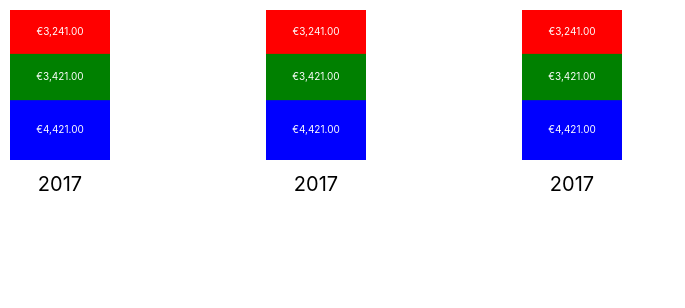
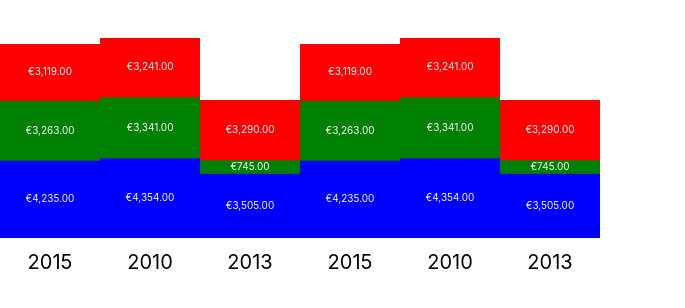
Before and after one commit to gihook/charts, an Angular app: page / in a window 1280 px wide. Shown: the top 308 px of the page, without its empty margins (0-685 px from the left). Built offline with nearby package versions, Linux system fonts and the light colour scheme.

Commit message:
First fully working version

```diff
--- a/src/app/app.component.ts
+++ b/src/app/app.component.ts
@@ -22,23 +22,23 @@ export class AppComponent {
 
 
 	let ratio1 = new Ratio();
-	ratio1.blueValue = 4421;
-	ratio1.greenValue = 3421;
-	ratio1.redValue = 3241;
-	ratio1.year = 2017;
+	ratio1.blueValue = 4235;
+	ratio1.greenValue = 3263;
+	ratio1.redValue = 3119;
+	ratio1.year = 2015;
 
 	let ratio2 = new Ratio();
-	ratio2.blueValue = 4421;
-	ratio2.greenValue = 3421;
+	ratio2.blueValue = 4354;
+	ratio2.greenValue = 3341;
 	ratio2.redValue = 3241;
-	ratio2.year = 2017;
+	ratio2.year = 2010;
 
 	let ratio3 = new Ratio();
-	ratio3.blueValue = 4421;
-	ratio3.greenValue = 3421;
-	ratio3.redValue = 3241;
-	ratio3.year = 2017;
+	ratio3.blueValue = 3505;
+	ratio3.greenValue = 745;
+	ratio3.redValue = 3290;
+	ratio3.year = 2013;
 
-	this.ratioList = [ratio1, ratio2, ratio3];
+	this.ratioList = [ratio1, ratio2, ratio3, ratio1, ratio2, ratio3];
   }
 }
--- a/src/app/components/chart-list/chart-list.component.css
+++ b/src/app/components/chart-list/chart-list.component.css
@@ -1,5 +1,6 @@
 ::ng-deep .chart-container {
 	float: left;
-	padding: 10px;
-	width: 20%;
+	width: 100px;
+	height: 300px;
+	position: relative;
 }
--- a/src/app/components/chart-list/chart-list.component.html
+++ b/src/app/components/chart-list/chart-list.component.html
@@ -1,10 +1,5 @@
 <div>
-		<div class="chart-container" *ngFor="let ratio of ratios">
-			<app-single-chart [ratio]="ratio"></app-single-chart>
-		</div>
+	<div class="chart-container" *ngFor="let ratio of ratios">
+		<app-single-chart [height]="calculateHeight(ratio)" [ratio]="ratio"></app-single-chart>
+	</div>
 </div>
-<!-- <div style="width: 100%">
-	<div style="float: left; width:33%"><app-single-chart [ratio]="ratios[0]"></app-single-chart></div>
-	<div style="float: left; width:33%"><app-single-chart [ratio]="ratios[1]"></app-single-chart></div>
-	<div style="float: left; width:33%"><app-single-chart [ratio]="ratios[2]"></app-single-chart></div>
-</div> -->
--- a/src/app/components/chart-list/chart-list.component.ts
+++ b/src/app/components/chart-list/chart-list.component.ts
@@ -14,4 +14,25 @@ export class ChartListComponent implements OnInit {
 	ngOnInit() {
 	}
 
+	getMax() {
+		let max = 0;
+
+		this.ratios.forEach(ratio => {
+			let sum = ratio.blueValue + ratio.greenValue + ratio.redValue;
+			if (sum > max) {
+				max = sum;
+			}
+		});
+
+		return max;
+	}
+
+	calculateHeight(ratio: Ratio): number {
+		let max = this.getMax();
+
+		let height = (ratio.blueValue + ratio.greenValue + ratio.redValue) / max * 200;
+
+		return height;
+	}
+
 }
--- a/src/app/components/single-chart/single-chart.component.css
+++ b/src/app/components/single-chart/single-chart.component.css
@@ -0,0 +1,5 @@
+::ng-deep .single-chart-container {
+	position: absolute;
+	bottom: 0;
+	width: 100px;
+}
--- a/src/app/components/single-chart/single-chart.component.html
+++ b/src/app/components/single-chart/single-chart.component.html
@@ -1,4 +1,4 @@
-<div style="width: 100px">
+<div class="single-chart-container">
 	<svg width="100%" [attr.height]="height" style="background-color: blue;">
 		<g>
 			<rect width="100%" *ngIf="greenPercentage" [attr.height]="greenPercentage + '%'" x="0" y="0" fill="green" />
```
